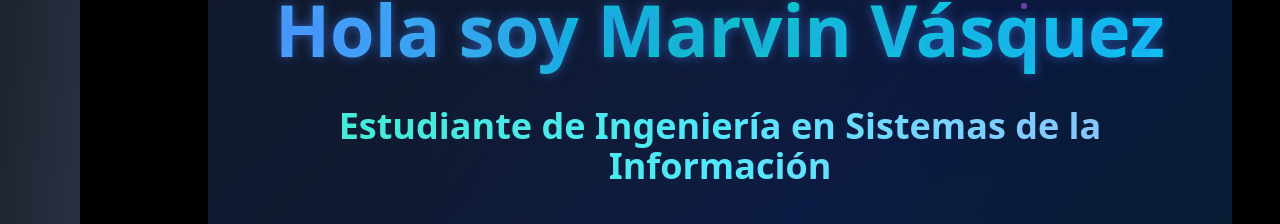
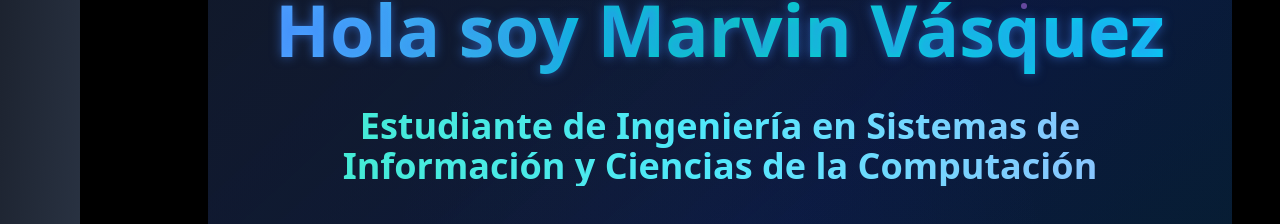
Before and after one commit to Alexmavl/Portafolio-Tareas, a React (Vite) app: page / in a window 1280 px wide. Shown: the part 208-432 px from the top of the page. Built offline with nearby package versions, Linux system fonts and the light colour scheme; grey boxes are pictures that could not be loaded.

Commit message:
modificaciones titulo

```diff
--- a/src/pages/Homepage.tsx
+++ b/src/pages/Homepage.tsx
@@ -339,7 +339,7 @@ const Homepage: React.FC = () => {
                     repeat: Infinity,
                   }}
                 >
-                  Estudiante de Ingeniería en Sistemas de la Información
+                  Estudiante de Ingeniería en Sistemas de Información y Ciencias de la Computación
                 </motion.span>
               </motion.h2>
 
```
